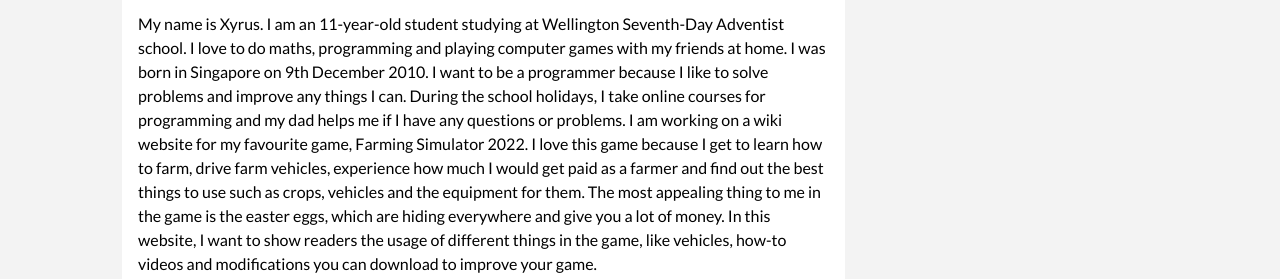
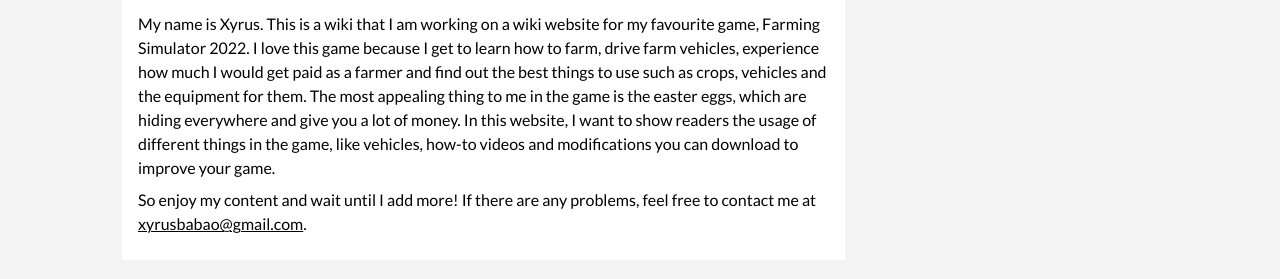
Before and after one commit to Xyrusaur/farm-sim-wiki, a plain HTML site: page about.html in a window 1280 px wide. Shown: the part 737-1016 px from the top of the page. Drawn offline with Linux system fonts and the light colour scheme.

Commit message:
Shortened about me page to avoid impersonations.

```diff
--- a/about.html
+++ b/about.html
@@ -39,7 +39,7 @@
         <article class="card">
           <h1 class="l-heading">About Me</h1>
           <img src="Images/portrait.png" alt="My portrait">
-          <p>My name is Xyrus. I am an 11-year-old student studying at Wellington Seventh-Day Adventist school. I love to do maths, programming and playing computer games with my friends at home. I was born in Singapore on 9th December 2010. I want to be a programmer because I like to solve problems and improve any things I can. During the school holidays, I take online courses for programming and my dad helps me if I have any questions or problems. I am working on a wiki website for my favourite game, Farming Simulator 2022. I love this game because I get to learn how to farm, drive farm vehicles, experience how much I would get paid as a farmer and find out the best things to use such as crops, vehicles and the equipment for them. The most appealing thing to me in the game is the easter eggs, which are hiding everywhere and give you a lot of money. In this website, I want to show readers the usage of different things in the game, like vehicles, how-to videos and modifications you can download to improve your game.</p>
+          <p>My name is Xyrus. This is a wiki that I am working on a wiki website for my favourite game, Farming Simulator 2022. I love this game because I get to learn how to farm, drive farm vehicles, experience how much I would get paid as a farmer and find out the best things to use such as crops, vehicles and the equipment for them. The most appealing thing to me in the game is the easter eggs, which are hiding everywhere and give you a lot of money. In this website, I want to show readers the usage of different things in the game, like vehicles, how-to videos and modifications you can download to improve your game.</p>
 
           <p>So enjoy my content and wait until I add more! If there are any problems, feel free to contact me at <u>xyrusbabao@gmail.com</u>.</p>
         </article>
```
